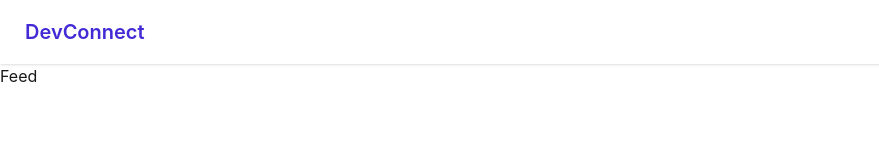
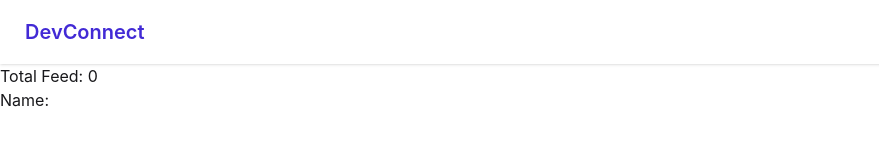
Before and after one commit to RazaRajpoot92/devconnect-frontend, a React (Vite) app: page /feed in a window 1280 px wide. Shown: the top 162 px of the page, without its empty margins (0-879 px from the left). Built offline with nearby package versions, Linux system fonts and the light colour scheme; no server answers.

Commit message:
preparing feed page, api called

```diff
--- a/src/App.jsx
+++ b/src/App.jsx
@@ -7,7 +7,8 @@ import SignUp from './components/SignUp'
 import HomePage from './pages/HomePage'
 import { Provider } from 'react-redux'
 import appStore from './components/utils/appStore'
-import Feed from './components/Feed'
+
+import FeedPage from './pages/FeedPage'
 
 function App() {
   return (
@@ -17,7 +18,7 @@ function App() {
           <Routes>
               <Route path='/' element={<Body />}>
                   <Route path='/' element={<HomePage />}  />
-                  <Route path='/feed' element={<Feed />}  />
+                  <Route path='/feed' element={<FeedPage />}  />
                   <Route path='/login' element={<Login />}  />
                   <Route path='/signup' element={<SignUp />}  />
               </Route>
--- a/src/components/utils/appStore.js
+++ b/src/components/utils/appStore.js
@@ -1,8 +1,10 @@
 import { configureStore } from "@reduxjs/toolkit";
 import userReducer from './userSlice'
+import feedReducer from './feedSlice'
 const appStore = configureStore({
     reducer:{
-        user: userReducer
+        user: userReducer,
+        feed:feedReducer,
     },
 })
 
--- /dev/null
+++ b/src/components/utils/feedSlice.js
@@ -0,0 +1,20 @@
+import { createSlice } from "@reduxjs/toolkit";
+
+const feedSlice = createSlice({
+    name:"feed",
+    initialState:null,
+    reducers:{
+        addFeed:(state, action)=>{
+            return action.payload
+        },
+
+        removeFeed:(state, action)=>{
+            return null
+        }
+    }
+})
+
+
+export const {addFeed, removeFeed} = feedSlice.actions
+
+export default feedSlice.reducer
--- /dev/null
+++ b/src/pages/FeedPage.jsx
@@ -0,0 +1,39 @@
+import axios from 'axios'
+import React, { useEffect } from 'react'
+import { BASE_URL } from '../components/constants/contants'
+import { useDispatch, useSelector } from 'react-redux'
+import { addFeed } from '../components/utils/feedSlice'
+
+const FeedPage = () => {
+
+    const feed = useSelector((store)=>store.feed)
+    const dispatch = useDispatch()
+
+    const getFeedData = async()=>{
+
+    try{
+        const feedData = await axios.get(`${BASE_URL}/user/feed`, {withCredentials:true})
+        dispatch(addFeed(feedData.data.data))
+        console.log(feedData.data)
+    }catch(error){
+      console.log(error)
+    }
+  }
+
+  useEffect(()=>{
+    if(feed) return
+
+    getFeedData()
+  }, [])
+
+//  console.log(feed)
+
+  return (
+    <div>
+        <h1>Total Feed: {feed?feed.length:0}</h1>
+        <h1>Name: {feed?feed[0].firstName:""}</h1>
+    </div>
+  )
+}
+
+export default FeedPage
--- a/src/pages/HomePage.jsx
+++ b/src/pages/HomePage.jsx
@@ -1,6 +1,11 @@
+import axios from 'axios'
 import React from 'react'
+import { BASE_URL } from '../components/constants/contants'
 
 const HomePage = () => {
+
+
+
   return (
     <div>HomePage</div>
   )
```
